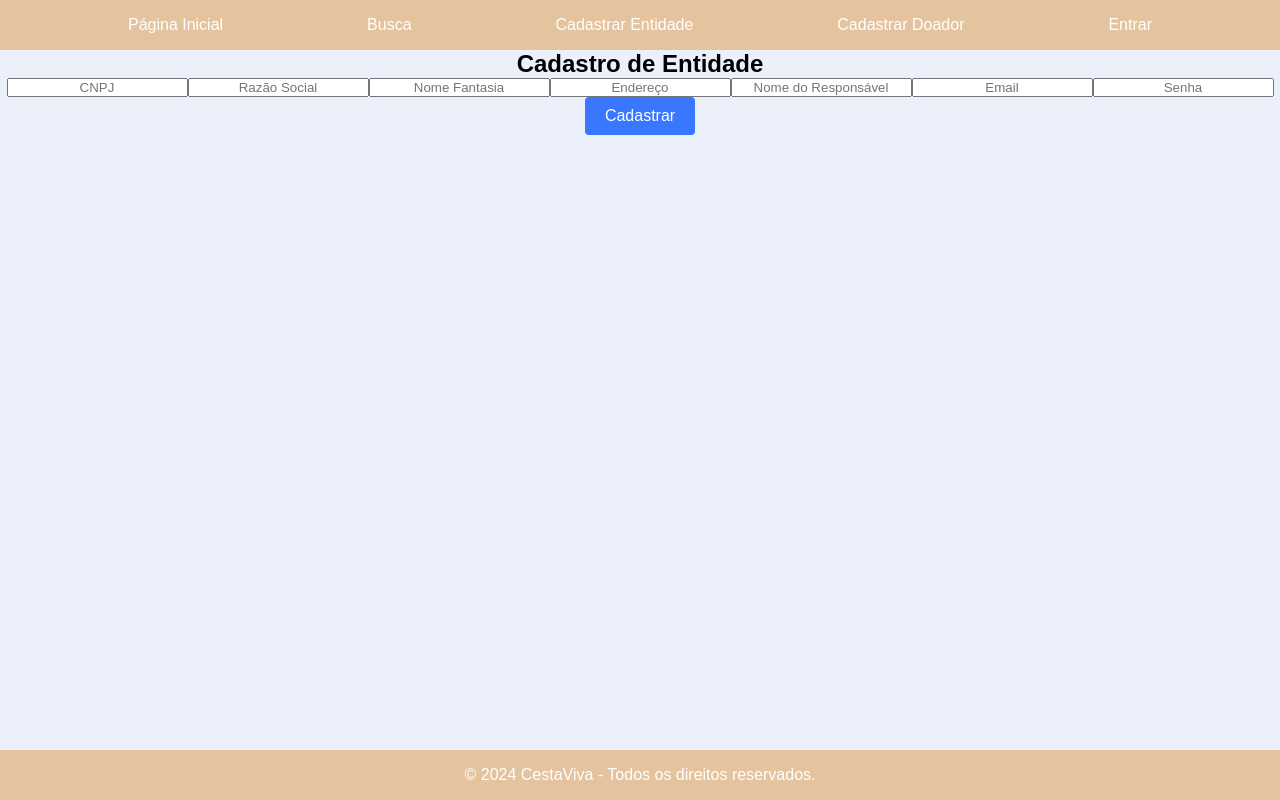
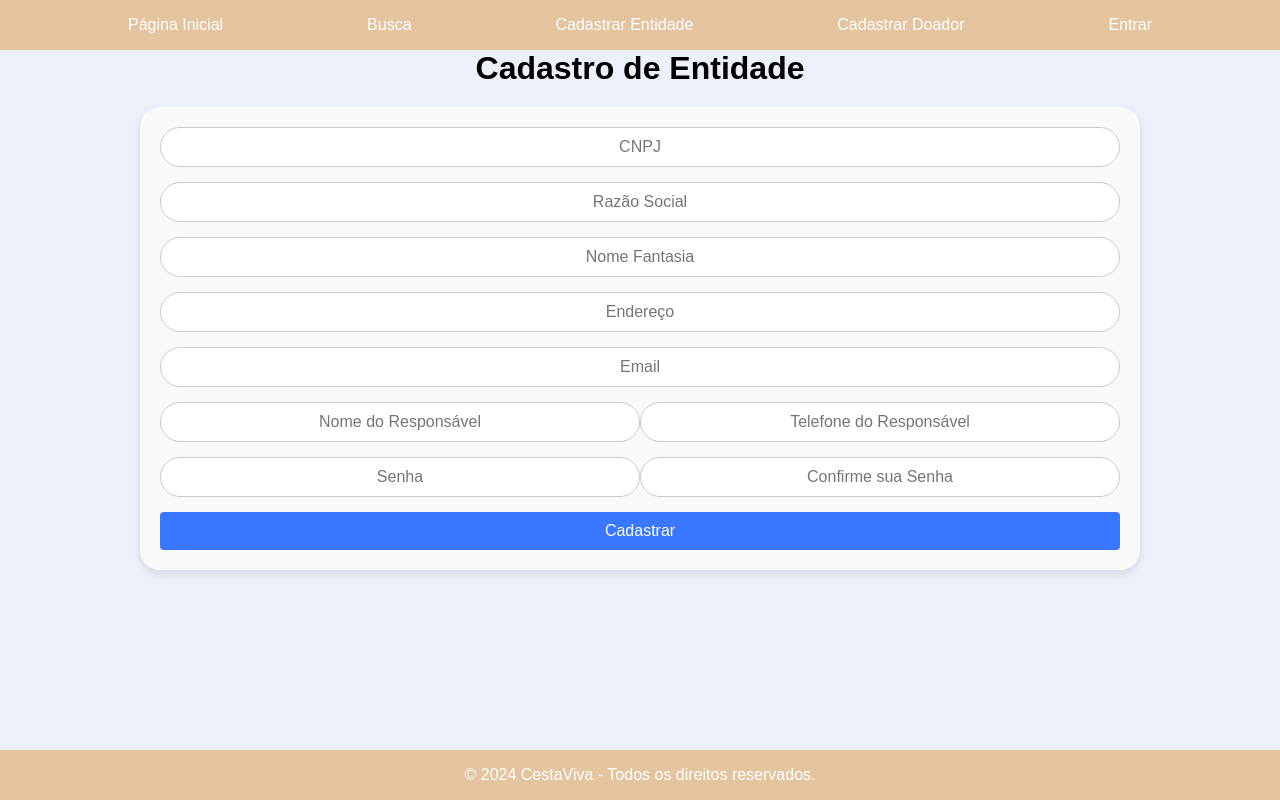
Before and after one commit to Amicuchi/CestaViva, a React (Vite) app: page /cadastro-entidade in a window 1280 px wide. Built offline with nearby package versions, Linux system fonts and the light colour scheme.

Commit message:
Atualização no estilo do Cadastro de Entidade

```diff
--- a/src/pages/CadastroEntidade.jsx
+++ b/src/pages/CadastroEntidade.jsx
@@ -1,4 +1,5 @@
 import { useState } from 'react';
+import '../styles/CadastroEntidade.css'
 
 function CadastroEntidade() {
     const [cnpj, setCnpj] = useState('');
@@ -6,8 +7,10 @@ function CadastroEntidade() {
     const [nomeFantasia, setNomeFantasia] = useState('');
     const [endereco, setEndereco] = useState('');
     const [nomeResponsavel, setNomeResponsavel] = useState('');
+    const [telefoneResponsavel, setTelefoneResponsavel] = useState('');
     const [email, setEmail] = useState('');
     const [senha, setSenha] = useState('');
+    const [senha2, setSenha2] = useState('');
 
     const handleSubmit = (e) => {
         e.preventDefault();
@@ -16,17 +19,19 @@ function CadastroEntidade() {
     };
 
     return (
-        <div>
-            <h2>Cadastro de Entidade</h2>
-            <form onSubmit={handleSubmit}>
-                <input type="text" placeholder="CNPJ" value={cnpj} onChange={(e) => setCnpj(e.target.value)} required />
-                <input type="text" placeholder="Razão Social" value={razaoSocial} onChange={(e) => setRazaoSocial(e.target.value)} required />
-                <input type="text" placeholder="Nome Fantasia" value={nomeFantasia} onChange={(e) => setNomeFantasia(e.target.value)} required />
-                <input type="text" placeholder="Endereço" value={endereco} onChange={(e) => setEndereco(e.target.value)} required />
-                <input type="text" placeholder="Nome do Responsável" value={nomeResponsavel} onChange={(e) => setNomeResponsavel(e.target.value)} required />
-                <input type="email" placeholder="Email" value={email} onChange={(e) => setEmail(e.target.value)} required />
-                <input type="password" placeholder="Senha" value={senha} onChange={(e) => setSenha(e.target.value)} required />
-                <button type="submit">Cadastrar</button>
+        <div className='CEContainer'>
+            <h2 className='TitleH2'>Cadastro de Entidade</h2>
+            <form className="CEForm" onSubmit={handleSubmit}>
+                <input className='CEInput' type="text" name="CNPJ" placeholder="CNPJ" value={cnpj} onChange={(e) => setCnpj(e.target.value)} required />
+                <input className='CEInput' type="text" name="RazaoSocial" placeholder="Razão Social" value={razaoSocial} onChange={(e) => setRazaoSocial(e.target.value)} required />
+                <input className='CEInput' type="text" name="NomeFantasia" placeholder="Nome Fantasia" value={nomeFantasia} onChange={(e) => setNomeFantasia(e.target.value)} />
+                <input className='CEInput' type="text" name="Endereco" placeholder="Endereço" value={endereco} onChange={(e) => setEndereco(e.target.value)} required />
+                <input className='CEInput' type="email" name="Email" placeholder="Email" value={email} onChange={(e) => setEmail(e.target.value)} required />
+                <input className='CEInput' type="text" name="Responsavel" placeholder="Nome do Responsável" value={nomeResponsavel} onChange={(e) => setNomeResponsavel(e.target.value)} required />
+                <input className='CEInput' type="text" name="Telefone" placeholder="Telefone do Responsável" value={telefoneResponsavel} onChange={(e) => setTelefoneResponsavel(e.target.value)} />
+                <input className='CEInput' type="password" name="Senha" placeholder="Senha" value={senha} onChange={(e) => setSenha(e.target.value)} required />
+                <input className='CEInput' type="password" name="ConfirmeSenha" placeholder="Confirme sua Senha" value={senha2} onChange={(e) => setSenha2(e.target.value)} required />
+                <button type="submit" name="CEbutton">Cadastrar</button>
             </form>
         </div>
     );
--- /dev/null
+++ b/src/styles/CadastroEntidade.css
@@ -0,0 +1,82 @@
+.CEContainer{
+    margin-bottom: 80px;
+}
+
+.CEForm {
+    align-items: center;
+    max-width: 1000px;
+    margin: 0 auto;
+    padding: 20px;
+    background-color: #f9f9f9;
+    border-radius: 20px;
+    box-shadow: 0 4px 8px rgba(0, 0, 0, 0.1);
+
+    display: grid;
+    grid-template-columns: 1fr 1fr;
+    grid-template-rows: auto; /* ajusta as linhas de acordo com o conteúdo */
+    grid-template-areas:
+        "cnpj cnpj"
+        "razaoSocial razaoSocial"
+        "nomeFantasia nomeFantasia"
+        "endereco endereco"
+        "email email"
+        "responsavel telefone"
+        "senha confirmeSenha"
+        "button button";
+}
+
+input[name="CNPJ"] {
+    grid-area: cnpj;
+}
+
+input[name="RazaoSocial"] {
+    grid-area: razaoSocial;
+}
+
+input[name="NomeFantasia"] {
+    grid-area: nomeFantasia;
+}
+
+input[name="Endereco"] {
+    grid-area: endereco;
+}
+
+input[name="Responsavel"] {
+    grid-area: responsavel;
+}
+
+input[name="Telefone"] {
+    grid-area: telefone;
+}
+
+input[name="Email"] {
+    grid-area: email;
+}
+
+input[name="Senha"] {
+    grid-area: senha;
+}
+
+input[name="ConfirmeSenha"] {
+    grid-area: confirmeSenha;
+}
+
+button[name="CEbutton"] {
+    grid-area: button;
+}
+
+.CEInput {
+    width: 100%;
+    padding: 10px;
+    border: 1px solid #ccc;
+    border-radius: 20px;
+    font-size: 1rem;
+    box-sizing: border-box;
+    margin-bottom: 15px;
+}
+
+.CEInput:focus {
+    border-color: #3a77ff;
+    outline: none;
+    box-shadow: 0 0 5px rgba(58, 119, 255, 0.3);
+}
```
